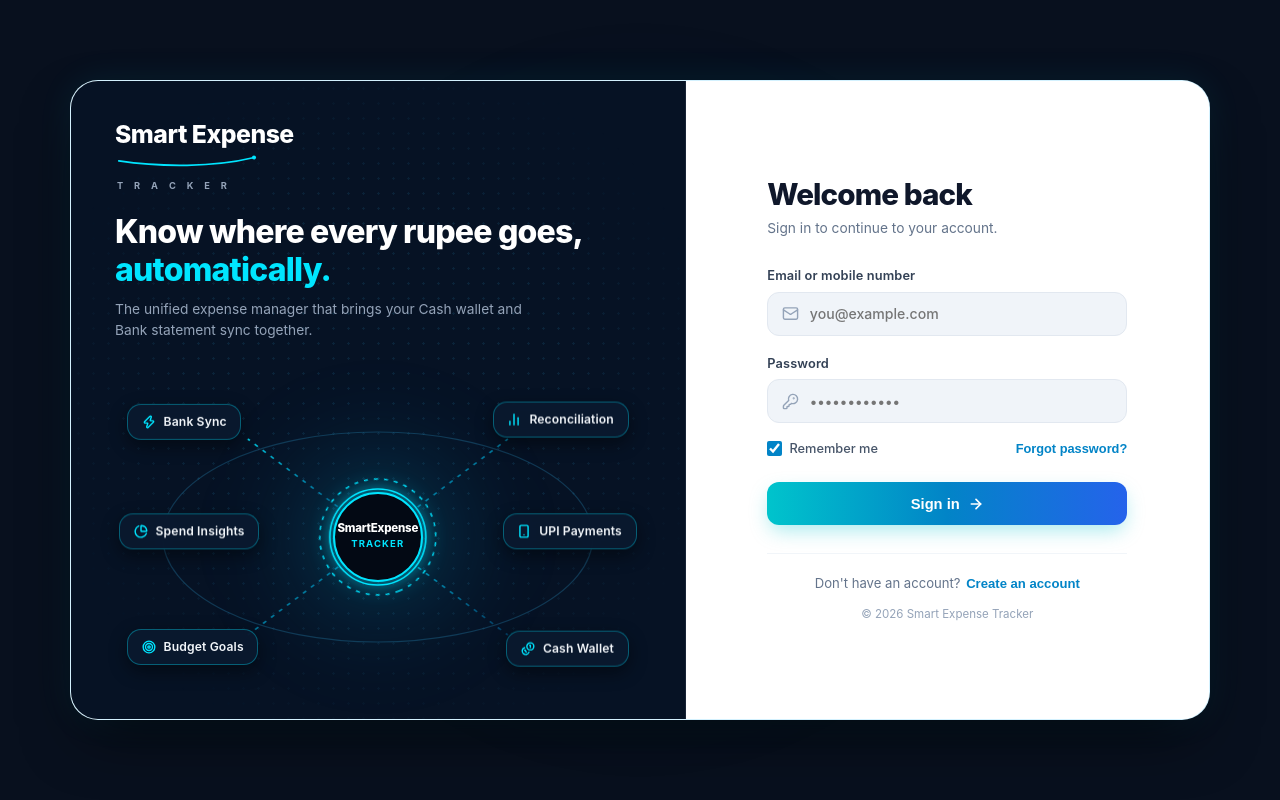
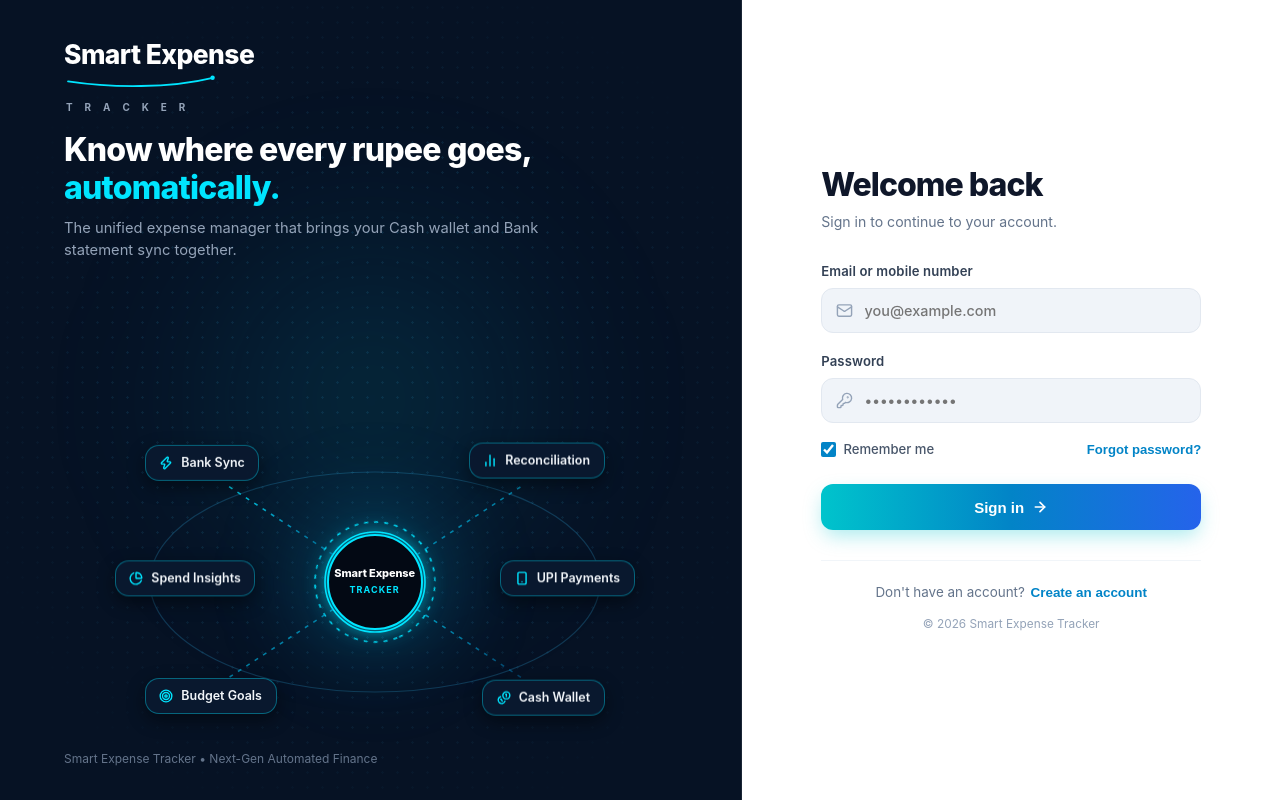
Before and after one commit to Richard00726/smart-expense-tracker, a React (Vite) app in the folder frontend/: page / in a window 1280 px wide. Built offline with nearby package versions, Linux system fonts and the light colour scheme; no server answers.

Commit message:
fix(auth): true edge-to-edge fullscreen layout, add space in Smart Expense, and calibrate symmetrical constellation sizing

```diff
--- a/frontend/src/components/AuthScreen.css
+++ b/frontend/src/components/AuthScreen.css
@@ -1,72 +1,46 @@
 /* ==========================================================================
-   SMART EXPENSE TRACKER — EXACT SPLIT LOGIN DESIGN
-   Inspired by IntegrationGo / CargoWise Architecture Hub Reference
-   Left: Deep Navy Constellation Hub with Dotted Map & Energy Orbits (54%)
-   Right: Crisp Modern White Authentication Card (46%)
+   SMART EXPENSE TRACKER — FULLSCREEN SPLIT LOGIN
+   - True 100vw x 100vh Edge-to-Edge Canvas (No outer borders or dead margin)
+   - Left Panel (58%): Deep Navy Constellation Hub with Dotted World Map
+   - Right Panel (42%): Pure Modern White Full-Height Auth Panel
+   - Mathematically Symmetrical Connector Lines to all 6 Feature Nodes
    ========================================================================== */
 
-/* Full Viewport Canvas */
+/* Fullscreen Split Canvas */
 .split-page-wrapper {
-  min-height: 100vh;
   width: 100vw;
-  background: #08101e;
-  display: flex;
-  align-items: center;
-  justify-content: center;
-  padding: 1.5rem;
-  box-sizing: border-box;
-  font-family: 'Inter', -apple-system, BlinkMacSystemFont, 'Segoe UI', Roboto, sans-serif;
-  overflow-x: hidden;
-  position: relative;
-}
-
-/* Subtle background ambient glow for the page */
-.page-ambient-glow {
-  position: absolute;
-  width: 600px;
-  height: 600px;
-  border-radius: 50%;
-  background: radial-gradient(circle, rgba(0, 229, 255, 0.08) 0%, rgba(2, 132, 199, 0.04) 50%, transparent 70%);
-  filter: blur(80px);
-  pointer-events: none;
-  z-index: 1;
-}
-
-/* Main Split Card Container */
-.split-auth-card {
-  width: 100%;
-  max-width: 1140px;
-  min-height: 640px;
-  background: #ffffff;
-  border-radius: 28px;
-  overflow: hidden;
-  box-shadow: 0 25px 60px -15px rgba(0, 0, 0, 0.65), 0 0 35px rgba(0, 229, 255, 0.08);
-  border: 1px solid rgba(56, 189, 248, 0.22);
+  height: 100vh;
+  max-height: 100vh;
+  margin: 0;
+  padding: 0;
   display: flex;
   flex-direction: row;
-  position: relative;
-  z-index: 2;
+  background: #061224;
+  overflow: hidden;
+  font-family: 'Inter', -apple-system, BlinkMacSystemFont, 'Segoe UI', Roboto, sans-serif;
+  box-sizing: border-box;
 }
 
 /* ==========================================================================
-   LEFT PANEL (54%): Exact Constellation & Dotted Map Graphic
+   LEFT PANEL (58%): Full-Height Deep Navy Architecture Hub
    ========================================================================== */
 .split-left-panel {
-  flex: 0 0 54%;
-  width: 54%;
+  flex: 0 0 58%;
+  width: 58%;
+  height: 100vh;
   background: #061224;
-  padding: 2.5rem 2.75rem 2rem 2.75rem;
+  padding: 2.5rem 3.5rem 2rem 4rem;
   display: flex;
   flex-direction: column;
   justify-content: space-between;
   position: relative;
   overflow: hidden;
   color: #ffffff;
-  border-right: 1px solid rgba(30, 41, 59, 0.8);
+  border-right: 1px solid rgba(255, 255, 255, 0.08);
   box-sizing: border-box;
 }
 
-/* Dotted World Map Grid Pattern */
+/* Dotted World Map Grid */
 .map-pattern {
   position: absolute;
   inset: 0;
@@ -79,7 +53,22 @@
   z-index: 1;
 }
 
-/* Brand Logo (Top Left) */
+/* Ambient Radial Glow Behind Center Hub */
+.left-ambient-glow {
+  position: absolute;
+  width: 500px;
+  height: 500px;
+  border-radius: 50%;
+  background: radial-gradient(circle, rgba(0, 229, 255, 0.12) 0%, rgba(2, 132, 199, 0.05) 50%, transparent 70%);
+  filter: blur(60px);
+  pointer-events: none;
+  z-index: 1;
+  top: 50%;
+  left: 50%;
+  transform: translate(-50%, -50%);
+}
+
+/* Top Brand Logo */
 .split-logo-block {
   position: relative;
   z-index: 10;
@@ -87,11 +76,12 @@
   flex-direction: column;
   align-items: flex-start;
   user-select: none;
+  cursor: pointer;
 }
 
 .split-logo-title {
   margin: 0;
-  font-size: 1.55rem;
+  font-size: 1.65rem;
   font-weight: 800;
   color: #ffffff;
   letter-spacing: -0.02em;
@@ -99,15 +89,15 @@
 }
 
 .split-logo-swoosh {
-  width: 145px;
+  width: 155px;
   margin-top: 0.2rem;
   margin-bottom: 0.25rem;
 }
 
 .split-logo-tracker {
   display: flex;
-  gap: 0.45rem;
-  font-size: 0.58rem;
+  gap: 0.5rem;
+  font-size: 0.62rem;
   font-weight: 700;
   letter-spacing: 0.4em;
   color: #94a3b8;
@@ -115,18 +105,18 @@
   padding-left: 2px;
 }
 
-/* Main Proposition Headline & Subtitle */
+/* Hero Value Proposition */
 .split-hero-block {
   position: relative;
   z-index: 10;
-  margin-top: 1.25rem;
-  margin-bottom: 0.75rem;
-  max-width: 500px;
+  margin-top: 1rem;
+  margin-bottom: 0.5rem;
+  max-width: 540px;
 }
 
 .split-hero-title {
   margin: 0 0 0.65rem 0;
-  font-size: clamp(1.75rem, 2.5vw, 2.25rem);
+  font-size: clamp(1.85rem, 2.5vw, 2.45rem);
   font-weight: 800;
   color: #ffffff;
   line-height: 1.18;
@@ -139,49 +129,50 @@
 
 .split-hero-desc {
   margin: 0;
-  font-size: 0.86rem;
+  font-size: 0.92rem;
   color: #94a3b8;
   line-height: 1.5;
-  max-width: 440px;
+  max-width: 480px;
 }
 
 /* ==========================================================================
-   CONSTELLATION HUB GRAPHIC (Matching the Zoomed Reference Image)
+   CONSTELLATION ARCHITECTURE STAGE (Exact 540x320 Canvas with Perfect Symmetrical Alignment)
    ========================================================================== */
-.constellation-wrapper {
+.constellation-stage {
   position: relative;
   z-index: 10;
-  width: 100%;
-  height: 300px;
-  margin-top: auto;
-  display: flex;
-  align-items: center;
-  justify-content: center;
+  width: 540px;
+  height: 320px;
+  margin: auto auto 0.5rem auto;
+  flex-shrink: 0;
 }
 
-/* Ambient Radial Glow Behind Center Hub */
+/* Ambient Radial Glow */
 .hub-ambient {
   position: absolute;
-  width: 250px;
-  height: 250px;
+  width: 220px;
+  height: 220px;
   border-radius: 50%;
-  background: radial-gradient(circle, rgba(0, 229, 255, 0.24) 0%, rgba(2, 132, 199, 0.12) 40%, transparent 70%);
-  filter: blur(40px);
+  background: radial-gradient(circle, rgba(0, 229, 255, 0.28) 0%, rgba(2, 132, 199, 0.15) 45%, transparent 70%);
+  filter: blur(35px);
   pointer-events: none;
+  top: 50px;
+  left: 160px;
   z-index: 2;
 }
 
-/* The SVG Canvas overlay */
+/* SVG Overlay */
 .constellation-svg {
   position: absolute;
-  inset: 0;
-  width: 100%;
-  height: 100%;
+  top: 0;
+  left: 0;
+  width: 540px;
+  height: 320px;
   pointer-events: none;
   z-index: 5;
 }
 
-/* Continuous Flowing Energy Lines */
+/* Energy Pulse Animations */
 .flow-line {
   stroke-dasharray: 4 6;
   animation: energyFlow 1.4s linear infinite;
@@ -202,15 +193,15 @@
   100% { stroke-dashoffset: 20; }
 }
 
-/* Rotating Orbit Rings */
+/* Orbit Rotations */
 .orbit-cw {
   animation: rotateRing 22s linear infinite;
-  transform-origin: 260px 150px;
+  transform-origin: 270px 160px;
 }
 
 .orbit-ccw {
   animation: rotateRingRev 26s linear infinite;
-  transform-origin: 260px 150px;
+  transform-origin: 270px 160px;
 }
 
 @keyframes rotateRing {
@@ -223,18 +214,18 @@
   100% { transform: rotate(0deg); }
 }
 
-/* Center Hub Node (CargoWise style) */
+/* Center Circular Hub with Space in "Smart Expense" */
 .hub-center-container {
-  position: relative;
+  position: absolute;
+  left: 270px;
+  top: 160px;
+  transform: translate(-50%, -50%);
   z-index: 20;
-  display: flex;
-  align-items: center;
-  justify-content: center;
 }
 
 .hub-center-circle {
-  width: 90px;
-  height: 90px;
+  width: 96px;
+  height: 96px;
   border-radius: 50%;
   background: #030914;
   border: 2px solid #00e5ff;
@@ -256,15 +247,16 @@
 }
 
 .hub-center-title {
-  font-size: 11.5px;
+  font-size: 11px;
   font-weight: 800;
   color: #ffffff;
-  letter-spacing: -0.02em;
-  line-height: 1;
+  letter-spacing: -0.01em;
+  line-height: 1.15;
+  white-space: nowrap;
 }
 
 .hub-center-subtitle {
-  font-size: 9.5px;
+  font-size: 9px;
   font-weight: 700;
   color: #00e5ff;
   margin-top: 3px;
@@ -272,8 +264,8 @@
   text-transform: uppercase;
 }
 
-/* Feature Pills Positions & Styling */
-.constellation-pill {
+/* 6 Connected Feature Pills */
+.stage-pill {
   position: absolute;
   z-index: 15;
 }
@@ -284,8 +276,8 @@
   gap: 0.5rem;
   padding: 0.48rem 0.85rem;
   border-radius: 14px;
-  background: rgba(10, 25, 47, 0.92);
-  border: 1px solid rgba(0, 229, 255, 0.35);
+  background: rgba(10, 25, 47, 0.94);
+  border: 1px solid rgba(0, 229, 255, 0.38);
   box-shadow: 0 6px 18px rgba(0, 0, 0, 0.45);
   backdrop-filter: blur(12px);
   -webkit-backdrop-filter: blur(12px);
@@ -301,43 +293,19 @@
 }
 
 .pill-text {
-  font-size: 0.76rem;
+  font-size: 0.78rem;
   font-weight: 600;
   color: #f1f5f9;
-  letter-spacing: 0.01em;
   white-space: nowrap;
 }
 
-/* Pill Exact Coordinates matching reference */
-.pill-top-left {
-  top: 18px;
-  left: 12px;
-}
-
-.pill-top-right {
-  top: 18px;
-  right: 12px;
-}
-
-.pill-mid-right {
-  top: 130px;
-  right: 4px;
-}
-
-.pill-bot-right {
-  bottom: 18px;
-  right: 12px;
-}
-
-.pill-bot-left {
-  bottom: 18px;
-  left: 12px;
-}
-
-.pill-mid-left {
-  top: 130px;
-  left: 4px;
-}
+/* Exact Coordinates on 540x320 Canvas */
+.pill-pos-1 { top: 24px; left: 40px; }      /* Bank Sync */
+.pill-pos-2 { top: 24px; right: 40px; }     /* Reconciliation */
+.pill-pos-3 { top: 142px; right: 10px; }    /* UPI Payments */
+.pill-pos-4 { bottom: 24px; right: 40px; }  /* Cash Wallet */
+.pill-pos-5 { bottom: 24px; left: 40px; }   /* Budget Goals */
+.pill-pos-6 { top: 142px; left: 10px; }     /* Spend Insights */
 
 /* Floating Bob Animations */
 .bob-1 { animation: floatBob 5.0s ease-in-out infinite 0.1s; }
@@ -352,39 +320,53 @@
   50% { transform: translateY(-4px); }
 }
 
+/* Left Footer */
+.split-left-footer {
+  position: relative;
+  z-index: 10;
+  font-size: 0.75rem;
+  color: #64748b;
+}
+
 /* ==========================================================================
-   RIGHT PANEL (46%): Pure White Authentication Form
+   RIGHT PANEL (42%): Pure White Full-Height Authentication Form
    ========================================================================== */
 .split-right-panel {
-  flex: 0 0 46%;
-  width: 46%;
+  flex: 0 0 42%;
+  width: 42%;
+  height: 100vh;
   background: #ffffff;
-  padding: 3rem 3.5rem;
+  padding: 3rem 4rem;
   display: flex;
   flex-direction: column;
   justify-content: center;
   align-items: center;
   position: relative;
-  z-index: 10;
   box-sizing: border-box;
+  overflow-y: auto;
+  scrollbar-width: none;
+}
+
+.split-right-panel::-webkit-scrollbar {
+  display: none;
 }
 
 .split-form-inner {
   width: 100%;
-  max-width: 360px;
+  max-width: 380px;
   display: flex;
   flex-direction: column;
 }
 
 /* Header */
 .auth-header-block {
-  margin-bottom: 1.75rem;
+  margin-bottom: 1.85rem;
   text-align: left;
 }
 
 .auth-header-title {
   margin: 0;
-  font-size: 1.85rem;
+  font-size: 2rem;
   font-weight: 800;
   color: #0f172a;
   letter-spacing: -0.03em;
@@ -392,8 +374,8 @@
 }
 
 .auth-header-subtitle {
-  margin: 0.35rem 0 0 0;
-  font-size: 0.86rem;
+  margin: 0.4rem 0 0 0;
+  font-size: 0.88rem;
   color: #64748b;
   font-weight: 400;
 }
@@ -424,7 +406,7 @@
 .auth-form {
   display: flex;
   flex-direction: column;
-  gap: 1.1rem;
+  gap: 1.15rem;
   width: 100%;
 }
 
@@ -436,7 +418,7 @@
 }
 
 .auth-field-label {
-  font-size: 0.8rem;
+  font-size: 0.82rem;
   font-weight: 600;
   color: #334155;
   letter-spacing: 0.01em;
@@ -451,7 +433,7 @@
 
 .auth-input-icon {
   position: absolute;
-  left: 0.9rem;
+  left: 0.95rem;
   color: #94a3b8;
   pointer-events: none;
   display: flex;
@@ -461,11 +443,11 @@
 
 .auth-input {
   width: 100%;
-  padding: 0.78rem 0.95rem;
+  padding: 0.82rem 1rem;
   background: #f0f4f9;
   border: 1px solid #e2e8f0;
   border-radius: 12px;
-  font-size: 0.88rem;
+  font-size: 0.9rem;
   font-weight: 500;
   color: #0f172a;
   outline: none;
@@ -475,11 +457,11 @@
 }
 
 .auth-input.has-left-icon {
-  padding-left: 2.6rem;
+  padding-left: 2.65rem;
 }
 
 .auth-input.has-right-icon {
-  padding-right: 2.6rem;
+  padding-right: 2.65rem;
 }
 
 .auth-input:focus {
@@ -490,7 +472,7 @@
 
 .auth-eye-btn {
   position: absolute;
-  right: 0.85rem;
+  right: 0.9rem;
   background: none;
   border: none;
   color: #94a3b8;
@@ -511,7 +493,7 @@
   display: flex;
   align-items: center;
   justify-content: space-between;
-  font-size: 0.8rem;
+  font-size: 0.82rem;
   margin-top: -0.1rem;
 }
 
@@ -538,7 +520,7 @@
   border: none;
   color: #0284c7;
   font-weight: 600;
-  font-size: 0.8rem;
+  font-size: 0.82rem;
   cursor: pointer;
   padding: 0;
   transition: color 0.2s ease;
@@ -552,10 +534,10 @@
 /* Gradient Pill Submit Button */
 .auth-submit-btn {
   width: 100%;
-  padding: 0.85rem 1.25rem;
+  padding: 0.9rem 1.25rem;
   background: linear-gradient(90deg, #00c4cc 0%, #0284c7 50%, #2563eb 100%);
   color: #ffffff;
-  font-size: 0.92rem;
+  font-size: 0.94rem;
   font-weight: 700;
   border: none;
   border-radius: 12px;
@@ -584,10 +566,10 @@
 /* Footer / Switch Mode Section */
 .auth-footer {
   text-align: center;
-  margin-top: 1.75rem;
-  padding-top: 1.25rem;
+  margin-top: 1.85rem;
+  padding-top: 1.35rem;
   border-top: 1px solid #f1f5f9;
-  font-size: 0.82rem;
+  font-size: 0.84rem;
   color: #64748b;
 }
 
@@ -596,7 +578,7 @@
   border: none;
   color: #0284c7;
   font-weight: 700;
-  font-size: 0.82rem;
+  font-size: 0.84rem;
   cursor: pointer;
   padding: 0;
   margin-left: 0.35rem;
@@ -610,9 +592,9 @@
 
 .auth-copyright {
   text-align: center;
-  font-size: 0.72rem;
+  font-size: 0.74rem;
   color: #94a3b8;
-  margin-top: 0.75rem;
+  margin-top: 0.85rem;
 }
 
 /* ==========================================================================
@@ -620,61 +602,52 @@
    ========================================================================== */
 @media (max-width: 1024px) {
   .split-page-wrapper {
-    padding: 1rem;
+    flex-direction: column;
     height: auto;
     min-height: 100vh;
     overflow-y: auto;
   }
 
-  .split-auth-card {
-    flex-direction: column;
-    min-height: auto;
-    max-width: 580px;
-  }
-
   .split-left-panel {
     flex: 1 1 auto;
     width: 100%;
+    height: auto;
+    min-height: 480px;
     border-right: none;
-    border-bottom: 1px solid rgba(30, 41, 59, 0.8);
-    padding: 2rem 1.75rem 1.5rem 1.75rem;
+    border-bottom: 1px solid rgba(255, 255, 255, 0.08);
+    padding: 2.5rem 2rem 2rem 2rem;
   }
 
-  .constellation-wrapper {
-    height: 260px;
-    margin-top: 1.5rem;
+  .constellation-stage {
+    transform: scale(0.88);
+    transform-origin: center center;
+    margin: 1rem auto;
   }
 
   .split-right-panel {
     flex: 1 1 auto;
     width: 100%;
-    padding: 2.25rem 2rem;
+    height: auto;
+    padding: 3rem 2rem;
   }
 }
 
 @media (max-width: 640px) {
-  .split-page-wrapper {
-    padding: 0.5rem;
-  }
-
-  .split-auth-card {
-    border-radius: 20px;
-  }
-
   .split-left-panel {
-    padding: 1.75rem 1.25rem 1.25rem 1.25rem;
+    padding: 2rem 1.25rem 1.5rem 1.25rem;
   }
 
   .split-hero-title {
-    font-size: 1.5rem;
+    font-size: 1.6rem;
   }
 
-  .constellation-wrapper {
-    height: 240px;
-    transform: scale(0.85);
+  .constellation-stage {
+    transform: scale(0.72);
+    transform-origin: center center;
+    margin: 0.5rem auto;
   }
 
   .split-right-panel {
-    padding: 1.75rem 1.25rem;
+    padding: 2rem 1.25rem;
   }
 }
--- a/frontend/src/components/AuthScreen.jsx
+++ b/frontend/src/components/AuthScreen.jsx
@@ -164,19 +164,14 @@ const AuthScreen = ({ onAuthSuccess }) => {
   return (
     <div className="split-page-wrapper">
 
-      {/* Background ambient light */}
-      <div className="page-ambient-glow" />
-
-      {/* Main Split Screen Container */}
-      <div className="split-auth-card">
-
       {/* ====================================================================
-            LEFT PANEL (54%): Exact Constellation & Dotted Map Hub
+          LEFT PANEL (58%): Edge-to-Edge Constellation & Dotted Map Hub
           ==================================================================== */}
       <div className="split-left-panel">
 
-          {/* Dotted Map Pattern */}
+        {/* Dotted World Map Grid */}
         <div className="map-pattern" />
+        <div className="left-ambient-glow" />
 
         {/* Top Brand Logo */}
         <div
@@ -208,15 +203,15 @@ const AuthScreen = ({ onAuthSuccess }) => {
         </div>
 
         {/* ==================================================================
-              CONSTELLATION ARCHITECTURE GRAPHIC (Exact from reference)
+            CONSTELLATION ARCHITECTURE STAGE (Exact 540x320 Canvas with Perfect Symmetrical Alignment)
             ================================================================== */}
-          <div className="constellation-wrapper">
+        <div className="constellation-stage">
 
           {/* Ambient center radial glow */}
           <div className="hub-ambient" />
 
           {/* Geometry Lines, Rings & Ellipse */}
-            <svg className="constellation-svg" viewBox="0 0 520 300" fill="none">
+          <svg className="constellation-svg" viewBox="0 0 540 320" fill="none">
             <defs>
               <linearGradient id="cyanLineGrad" x1="0%" y1="0%" x2="100%" y2="100%">
                 <stop offset="0%" stopColor="#00e5ff" stopOpacity="0.9" />
@@ -228,40 +223,40 @@ const AuthScreen = ({ onAuthSuccess }) => {
             </defs>
 
             {/* 1. Large Outer Faint Ellipse */}
-              <ellipse cx="260" cy="150" rx="215" ry="105" stroke="rgba(56, 189, 248, 0.22)" strokeWidth="1.2" fill="none" />
+            <ellipse cx="270" cy="160" rx="225" ry="110" stroke="rgba(56, 189, 248, 0.22)" strokeWidth="1.2" fill="none" />
 
             {/* 2. Mid Dashed Cyan Orbit Ring */}
-              <circle cx="260" cy="150" r="58" stroke="#00e5ff" strokeWidth="1.4" strokeDasharray="4 6" className="orbit-cw" />
+            <circle cx="270" cy="160" r="60" stroke="#00e5ff" strokeWidth="1.4" strokeDasharray="4 6" className="orbit-cw" />
 
             {/* 3. Inner Solid Cyan Ring */}
-              <circle cx="260" cy="150" r="48" stroke="#00e5ff" strokeWidth="1.6" filter="url(#glowCyan)" />
+            <circle cx="270" cy="160" r="50" stroke="#00e5ff" strokeWidth="1.6" filter="url(#glowCyan)" />
 
-              {/* 4. Radiating Connecting Lines to the 6 Pills */}
+            {/* 4. Symmetrical Radiating Connecting Lines to the 6 Pills */}
             {/* Top Left -> Bank Sync */}
-              <line x1="260" y1="150" x2="130" y2="52" stroke="url(#cyanLineGrad)" strokeWidth="1.6" className="flow-line-rev" />
+            <line x1="270" y1="160" x2="120" y2="62" stroke="url(#cyanLineGrad)" strokeWidth="1.6" className="flow-line-rev" />
             {/* Top Right -> Reconciliation */}
-              <line x1="260" y1="150" x2="390" y2="52" stroke="url(#cyanLineGrad)" strokeWidth="1.6" className="flow-line" />
+            <line x1="270" y1="160" x2="420" y2="62" stroke="url(#cyanLineGrad)" strokeWidth="1.6" className="flow-line" />
             {/* Middle Right -> UPI Payments */}
-              <line x1="260" y1="150" x2="415" y2="150" stroke="url(#cyanLineGrad)" strokeWidth="1.6" className="flow-line" />
+            <line x1="270" y1="160" x2="395" y2="160" stroke="url(#cyanLineGrad)" strokeWidth="1.6" className="flow-line" />
             {/* Bottom Right -> Cash Wallet */}
-              <line x1="260" y1="150" x2="390" y2="248" stroke="url(#cyanLineGrad)" strokeWidth="1.6" className="flow-line-rev" />
+            <line x1="270" y1="160" x2="420" y2="258" stroke="url(#cyanLineGrad)" strokeWidth="1.6" className="flow-line-rev" />
             {/* Bottom Left -> Budget Goals */}
-              <line x1="260" y1="150" x2="130" y2="248" stroke="url(#cyanLineGrad)" strokeWidth="1.6" className="flow-line" />
+            <line x1="270" y1="160" x2="120" y2="258" stroke="url(#cyanLineGrad)" strokeWidth="1.6" className="flow-line" />
             {/* Middle Left -> Spend Insights */}
-              <line x1="260" y1="150" x2="105" y2="150" stroke="url(#cyanLineGrad)" strokeWidth="1.6" className="flow-line-rev" />
+            <line x1="270" y1="160" x2="145" y2="160" stroke="url(#cyanLineGrad)" strokeWidth="1.6" className="flow-line-rev" />
           </svg>
 
-            {/* Central Circular Hub */}
+          {/* Central Circular Hub with space in "Smart Expense" */}
           <div className="hub-center-container">
             <div className="hub-center-circle">
-                <span className="hub-center-title">SmartExpense</span>
-                <span className="hub-center-subtitle">Tracker</span>
+              <span className="hub-center-title">Smart Expense</span>
+              <span className="hub-center-subtitle">TRACKER</span>
             </div>
           </div>
 
           {/* 6 Connected Feature Pills */}
           {/* 1. Top Left: Bank Sync */}
-            <div className="constellation-pill pill-top-left bob-1">
+          <div className="stage-pill pill-pos-1 bob-1">
             <div className="pill-content">
               <Zap size={14} color="#00e5ff" strokeWidth={2.4} />
               <span className="pill-text">Bank Sync</span>
@@ -269,7 +264,7 @@ const AuthScreen = ({ onAuthSuccess }) => {
           </div>
 
           {/* 2. Top Right: Reconciliation */}
-            <div className="constellation-pill pill-top-right bob-2">
+          <div className="stage-pill pill-pos-2 bob-2">
             <div className="pill-content">
               <BarChart2 size={14} color="#00e5ff" strokeWidth={2.4} />
               <span className="pill-text">Reconciliation</span>
@@ -277,7 +272,7 @@ const AuthScreen = ({ onAuthSuccess }) => {
           </div>
 
           {/* 3. Middle Right: UPI Payments */}
-            <div className="constellation-pill pill-mid-right bob-3">
+          <div className="stage-pill pill-pos-3 bob-3">
             <div className="pill-content">
               <Smartphone size={14} color="#00e5ff" strokeWidth={2.4} />
               <span className="pill-text">UPI Payments</span>
@@ -285,7 +280,7 @@ const AuthScreen = ({ onAuthSuccess }) => {
           </div>
 
           {/* 4. Bottom Right: Cash Wallet */}
-            <div className="constellation-pill pill-bot-right bob-4">
+          <div className="stage-pill pill-pos-4 bob-4">
             <div className="pill-content">
               <Coins size={14} color="#00e5ff" strokeWidth={2.4} />
               <span className="pill-text">Cash Wallet</span>
@@ -293,7 +288,7 @@ const AuthScreen = ({ onAuthSuccess }) => {
           </div>
 
           {/* 5. Bottom Left: Budget Goals */}
-            <div className="constellation-pill pill-bot-left bob-5">
+          <div className="stage-pill pill-pos-5 bob-5">
             <div className="pill-content">
               <Target size={14} color="#00e5ff" strokeWidth={2.4} />
               <span className="pill-text">Budget Goals</span>
@@ -301,7 +296,7 @@ const AuthScreen = ({ onAuthSuccess }) => {
           </div>
 
           {/* 6. Middle Left: Spend Insights */}
-            <div className="constellation-pill pill-mid-left bob-6">
+          <div className="stage-pill pill-pos-6 bob-6">
             <div className="pill-content">
               <PieChart size={14} color="#00e5ff" strokeWidth={2.4} />
               <span className="pill-text">Spend Insights</span>
@@ -310,10 +305,15 @@ const AuthScreen = ({ onAuthSuccess }) => {
 
         </div>
 
+        {/* Left Footer */}
+        <div className="split-left-footer">
+          Smart Expense Tracker • Next-Gen Automated Finance
+        </div>
+
       </div>
 
       {/* ====================================================================
-            RIGHT PANEL (46%): Pure White Authentication Form
+          RIGHT PANEL (42%): Pure White Full-Height Authentication Form
           ==================================================================== */}
       <div className="split-right-panel">
 
@@ -710,8 +710,6 @@ const AuthScreen = ({ onAuthSuccess }) => {
       </div>
 
     </div>
-
-    </div>
   );
 };
 
```
Lines whose indentation alone changed are shown as unchanged.
